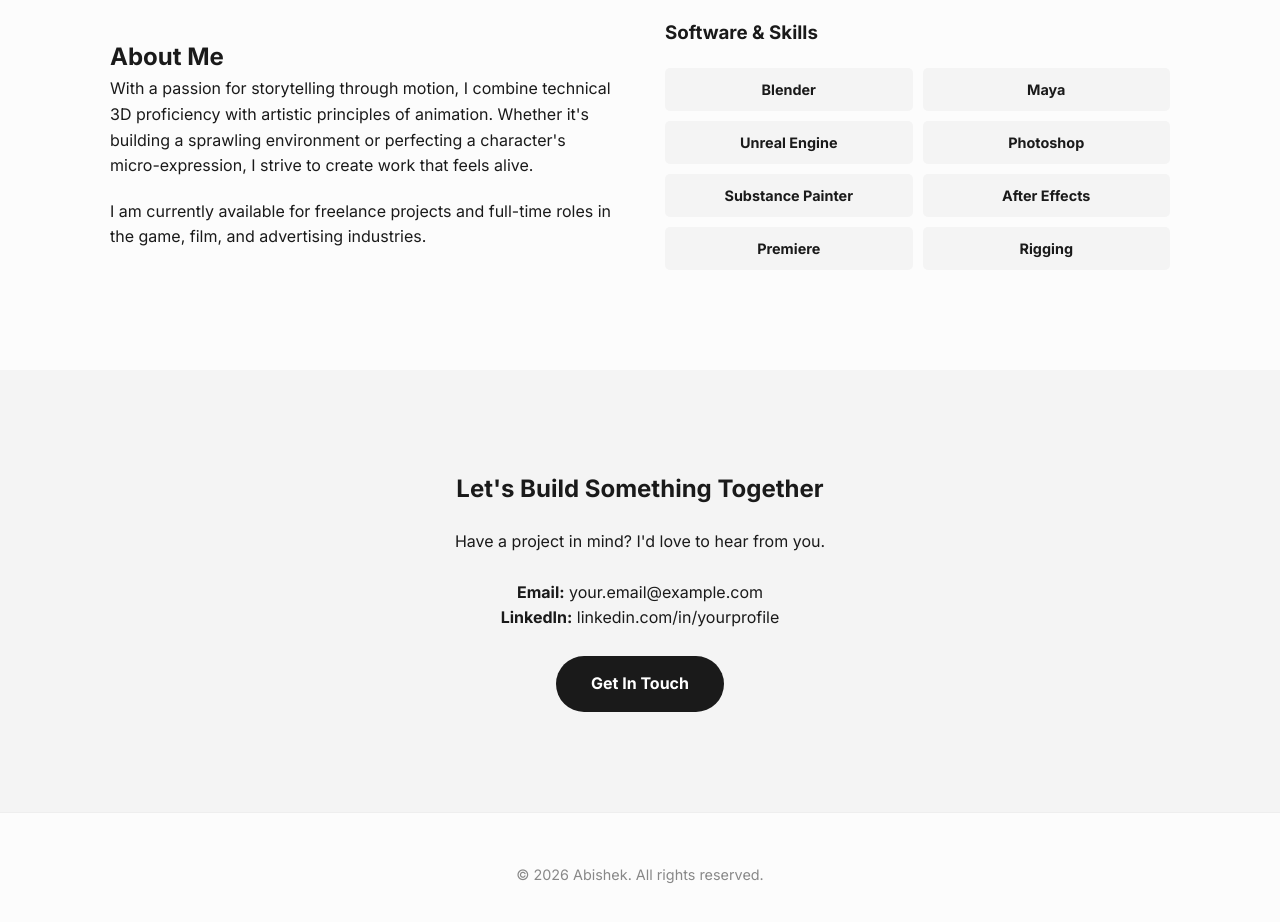
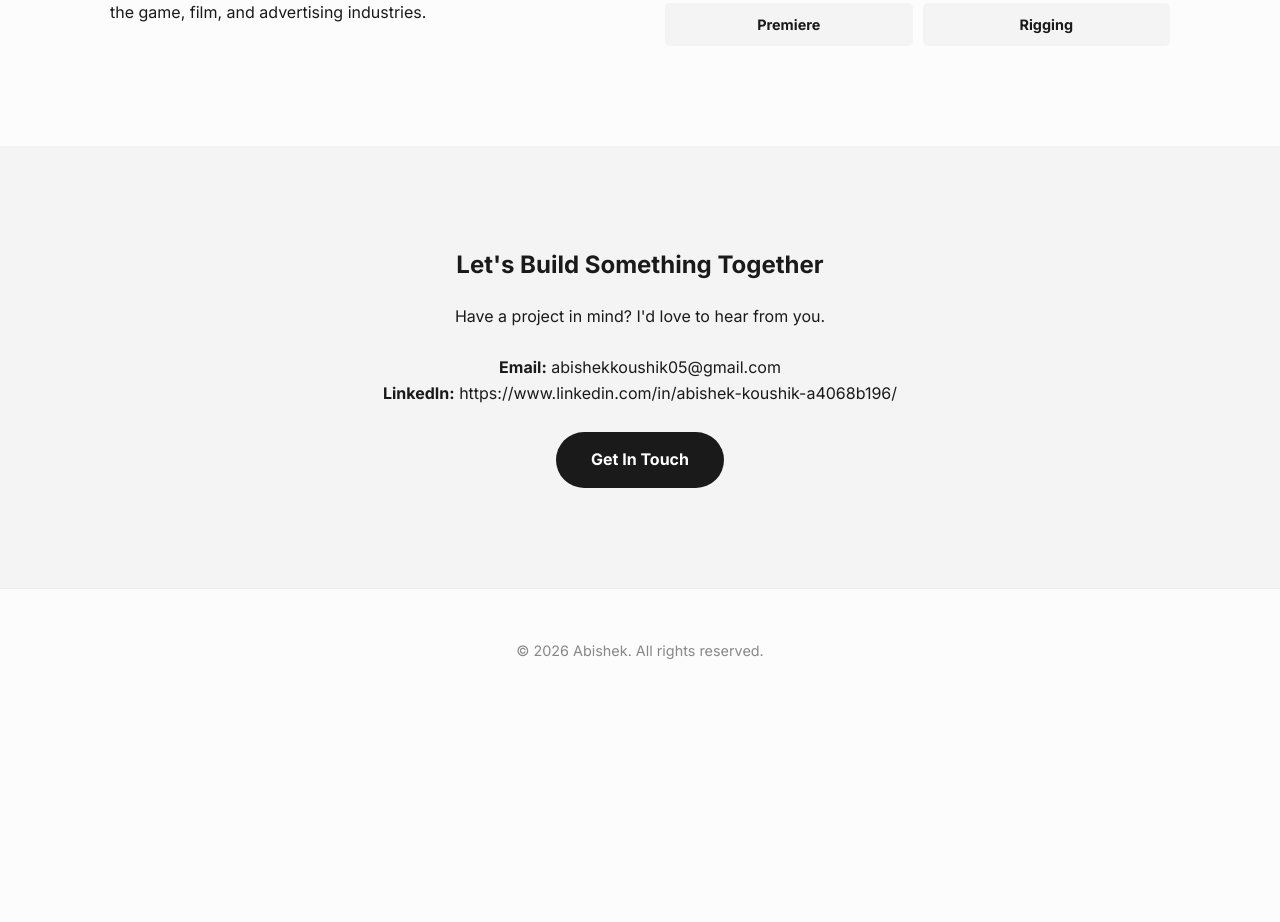
Before and after one commit to AbishekKoushik/PerkyToons.github.io, a plain HTML site: page index.html in a window 1280 px wide. Shown: the part 1519-2441 px from the top of the page. After the commit the page ends 2231 px from the top, so only its background shows below. Drawn offline with Linux system fonts and the light colour scheme.

Commit message:
index.html

```diff
--- a/index.html
+++ b/index.html
@@ -1,5 +1,3 @@
-Code (html)
-html
 <!DOCTYPE html>
 <html lang="en">
 <head>
@@ -325,10 +323,10 @@ html
                 <h2>Let's Build Something Together</h2>
                 <p>Have a project in mind? I'd love to hear from you.</p>
                 <br>
-                <p><strong>Email:</strong> your.email@example.com</p>
-                <p><strong>LinkedIn:</strong> linkedin.com/in/yourprofile</p>
+                <p><strong>Email:</strong> abishekkoushik05@gmail.com</p>
+                <p><strong>LinkedIn:</strong> <a href="https://www.linkedin.com/in/abishek-koushik-a4068b196/" target="_blank">https://www.linkedin.com/in/abishek-koushik-a4068b196/</a></p>
                 <br>
-                <a href="mailto:your.email@example.com" class="btn">Get In Touch</a>
+                <a href="mailto:abishekkoushik05@gmail.com" class="btn">Get In Touch</a>
             </div>
         </div>
     </section>
```
